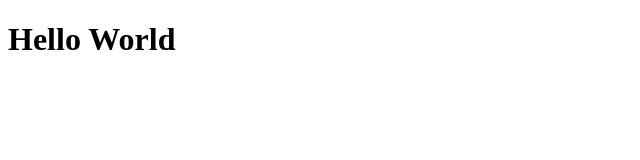
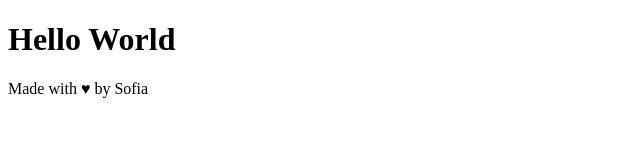
Before and after one commit to sofiacottone/htmlcss-hello, a plain HTML site: page index.html in a window 1280 px wide. Shown: the whole page, without its empty margins (0-640 px from the left). Drawn offline with Linux system fonts and the light colour scheme.

Commit message:
feat: add footer

```diff
--- a/index.html
+++ b/index.html
@@ -11,6 +11,9 @@
     <header>
         <h1>Hello World</h1>
     </header>
+    <footer>
+        <p>Made with &hearts; by Sofia</p>
+    </footer>
 </body>
 
 </html>
```
